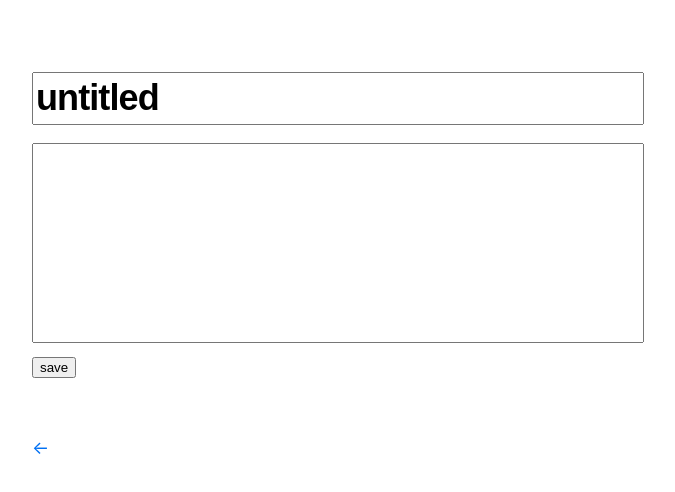
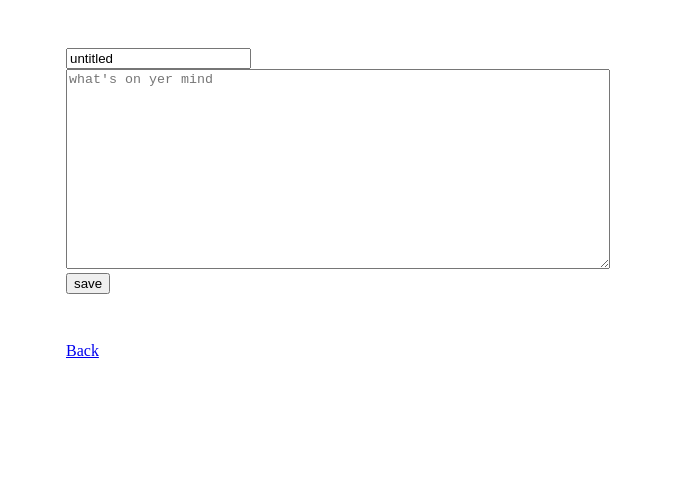
Before and after one commit to shwilliam/textarea.link, a Next.js app: page /new in a window 1280 px wide. Shown: the top 492 px of the page, without its empty margins (302-977 px from the left). Built offline with nearby package versions, Linux system fonts and the light colour scheme.

Commit message:
strip styles

```diff
--- a/components/layout.tsx
+++ b/components/layout.tsx
@@ -1,7 +1,6 @@
 import Head from 'next/head'
 import Link from 'next/link'
 import styles from './layout.module.css'
-import utilStyles from '../styles/utils.module.css'
 
 export const siteTitle = 'textarea.link'
 
@@ -20,15 +19,15 @@ export default function Layout({
         <meta name="description" content="another way to share your content" />
         <meta name="og:title" content={siteTitle} />
       </Head>
-      <header className={header ? undefined : utilStyles.srOnly}>
-        <h2 className={utilStyles.headingS}>{subHeader}</h2>
-        <h1 className={utilStyles.headingL}>{header ?? title}</h1>
+      <header className={header ? undefined : 'sr-only'}>
+        <h1 className="no-margin">{header ?? title}</h1>
+        <h2 className="small no-margin">{subHeader}</h2>
       </header>
       <main>{children}</main>
       {!noBack && (
         <div className={styles.back}>
           <Link href="/">
-            <a>←</a>
+            <a>Back</a>
           </Link>
         </div>
       )}
--- a/pages/new.tsx
+++ b/pages/new.tsx
@@ -2,7 +2,6 @@ import {useEffect, useState} from 'react'
 import Link from 'next/link'
 import {gql, useMutation} from '@apollo/client'
 import Layout from '../components/layout'
-import utilStyles from '../styles/utils.module.css'
 
 const CreatePost = gql`
   mutation createPost($title: String, $body: String) {
@@ -60,21 +59,19 @@ export default function New() {
       ) : (
         <form onSubmit={handleSubmit}>
           <input
-            className={utilStyles.titleInput}
             type="text"
+            placeholder="title"
             value={title}
             onChange={handleTitleChange}
           />
           <textarea
-            className={utilStyles.textArea}
+            placeholder="what's on yer mind"
             value={body}
             onChange={handleBodyChange}
             required
           />
           <button type="submit">save</button>
-          {errorMessage && (
-            <p className={utilStyles.errorText}>{errorMessage}</p>
-          )}
+          {errorMessage && <p className="red">{errorMessage}</p>}
         </form>
       )}
     </Layout>
--- a/styles/global.css
+++ b/styles/global.css
@@ -1,36 +1,30 @@
-html,
-body {
-  padding: 0;
-  margin: 0;
-  font-family: -apple-system, BlinkMacSystemFont, Segoe UI, Roboto, Oxygen,
-    Ubuntu, Cantarell, Fira Sans, Droid Sans, Helvetica Neue, sans-serif;
-  line-height: 1.6;
-  font-size: 18px;
-}
-
 * {
   box-sizing: border-box;
 }
 
-h1,
-h2,
-h3,
-h4,
-h5,
-h6 {
+.sr-only {
+  position: absolute;
+  left: -10000px;
+  top: auto;
+  width: 1px;
+  height: 1px;
+  overflow: hidden;
+}
+
+.red {
+  color: red;
+}
+
+.small {
+  font-size: 0.9rem;
+}
+
+.no-margin {
   margin: 0;
 }
 
-a {
-  color: #0070f3;
-  text-decoration: none;
+textarea {
+  width: 100%;
+  min-height: 200px;
+  resize: vertical;
 }
-
-a:hover {
-  text-decoration: underline;
-}
-
-img {
-  max-width: 100%;
-  display: block;
-}
--- a/styles/utils.module.css
+++ /dev/null
@@ -1,47 +0,0 @@
-.srOnly {
-  position: absolute;
-  left: -10000px;
-  top: auto;
-  width: 1px;
-  height: 1px;
-  overflow: hidden;
-}
-
-.headingS {
-  font-size: 0.8rem;
-  font-weight: 400;
-  line-height: 1;
-  color: #666;
-}
-
-.headingM {
-  font-size: 1.2rem;
-  line-height: 1.5;
-}
-
-.headingL {
-  font-size: 2rem;
-  line-height: 1.3;
-  font-weight: 800;
-  letter-spacing: -0.05rem;
-  margin: 0 0 1rem 0;
-}
-
-.errorText {
-  color: red;
-}
-
-.titleInput {
-  width: 100%;
-  font-size: 2rem;
-  line-height: 1.3;
-  font-weight: 800;
-  letter-spacing: -0.05rem;
-  margin: 1rem 0;
-}
-
-.textArea {
-  resize: none;
-  width: 100%;
-  min-height: 200px;
-}
```
Also changed, not shown: pages/[id]/edit.tsx (+3 -6 lines).
